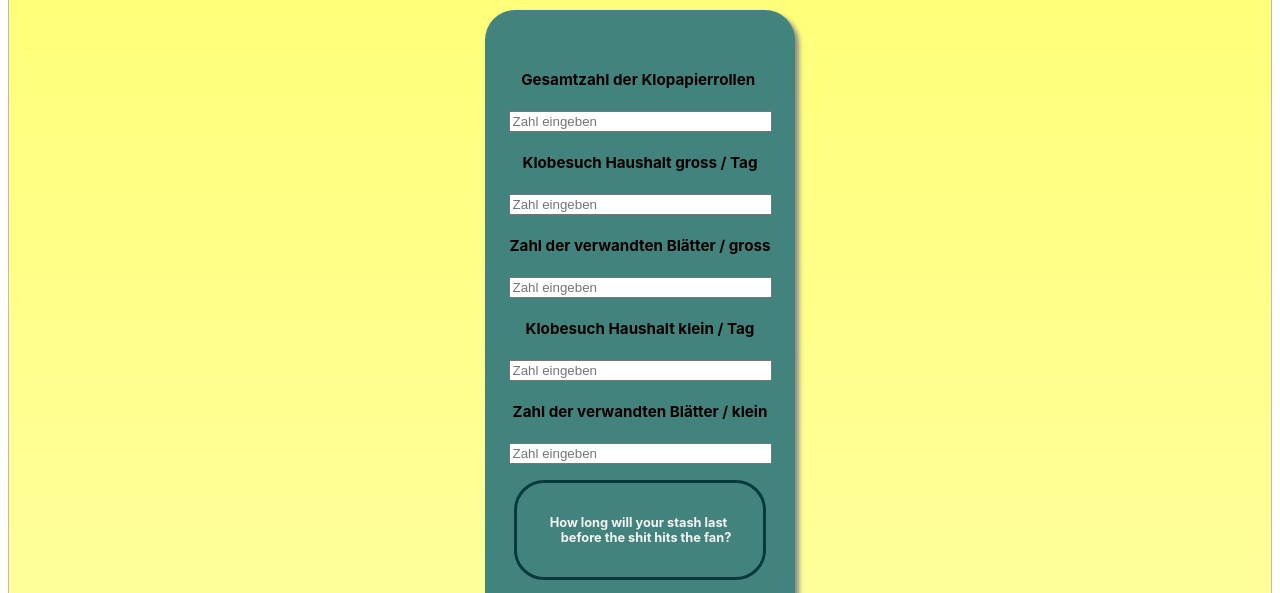
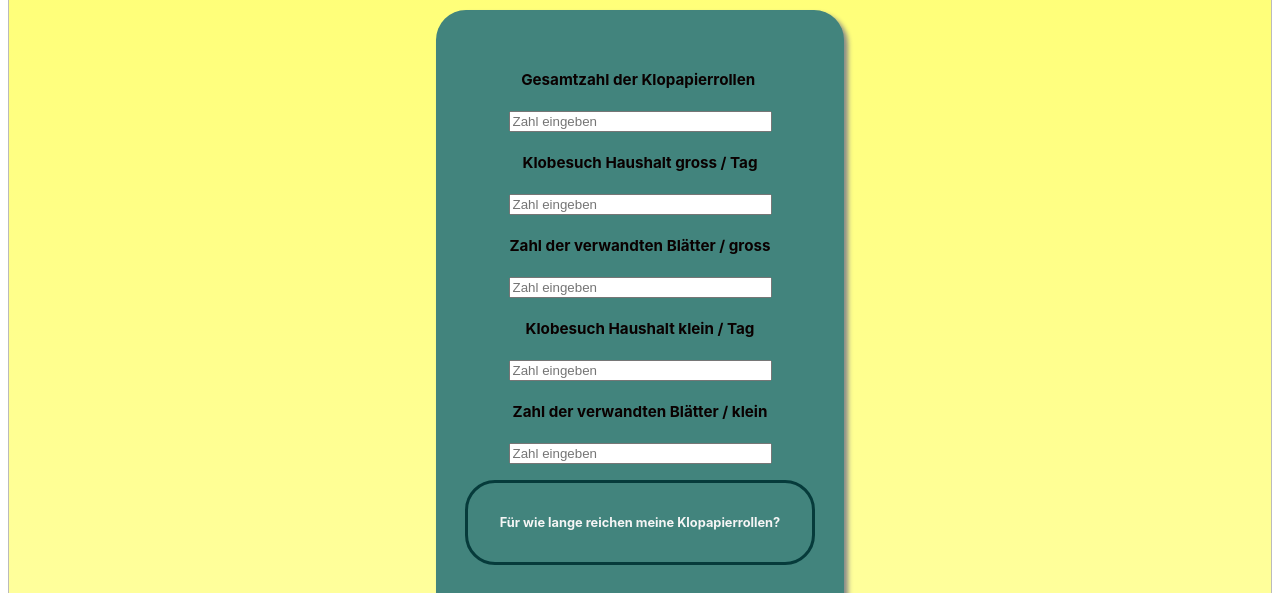
Before and after one commit to kissimoto/klopapier_rechner, a plain HTML site: page index.html in a window 1280 px wide. Shown: the part 207-800 px from the top of the page. Drawn offline with Linux system fonts and the light colour scheme.

Commit message:
Update index.html

```diff
--- a/index.html
+++ b/index.html
@@ -36,8 +36,7 @@
 
 <label for=squares4wee>Zahl der verwandten Blätter / klein</label>
 <input type=number step='0.001' id=squares4wee required value='' placeholder='Zahl eingeben'>
-<h6>How long will your stash last
-    before the shit hits the fan?</h6>
+<h6>Für wie lange reichen meine Klopapierrollen?</h6>
 <button onclick=process() id='submitbutton'>Kalkulieren</button>
 </pre>
 </form>
```
